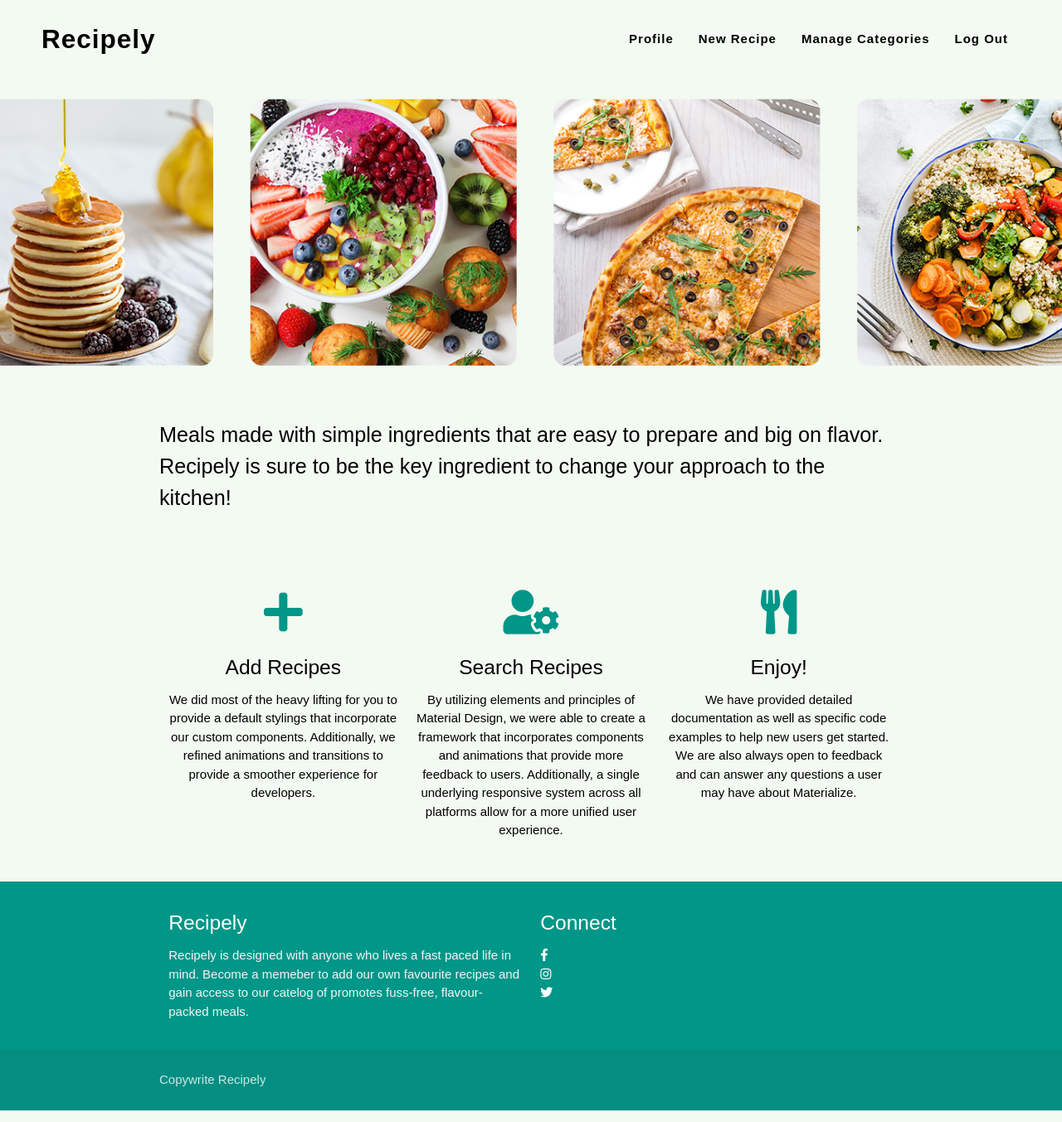
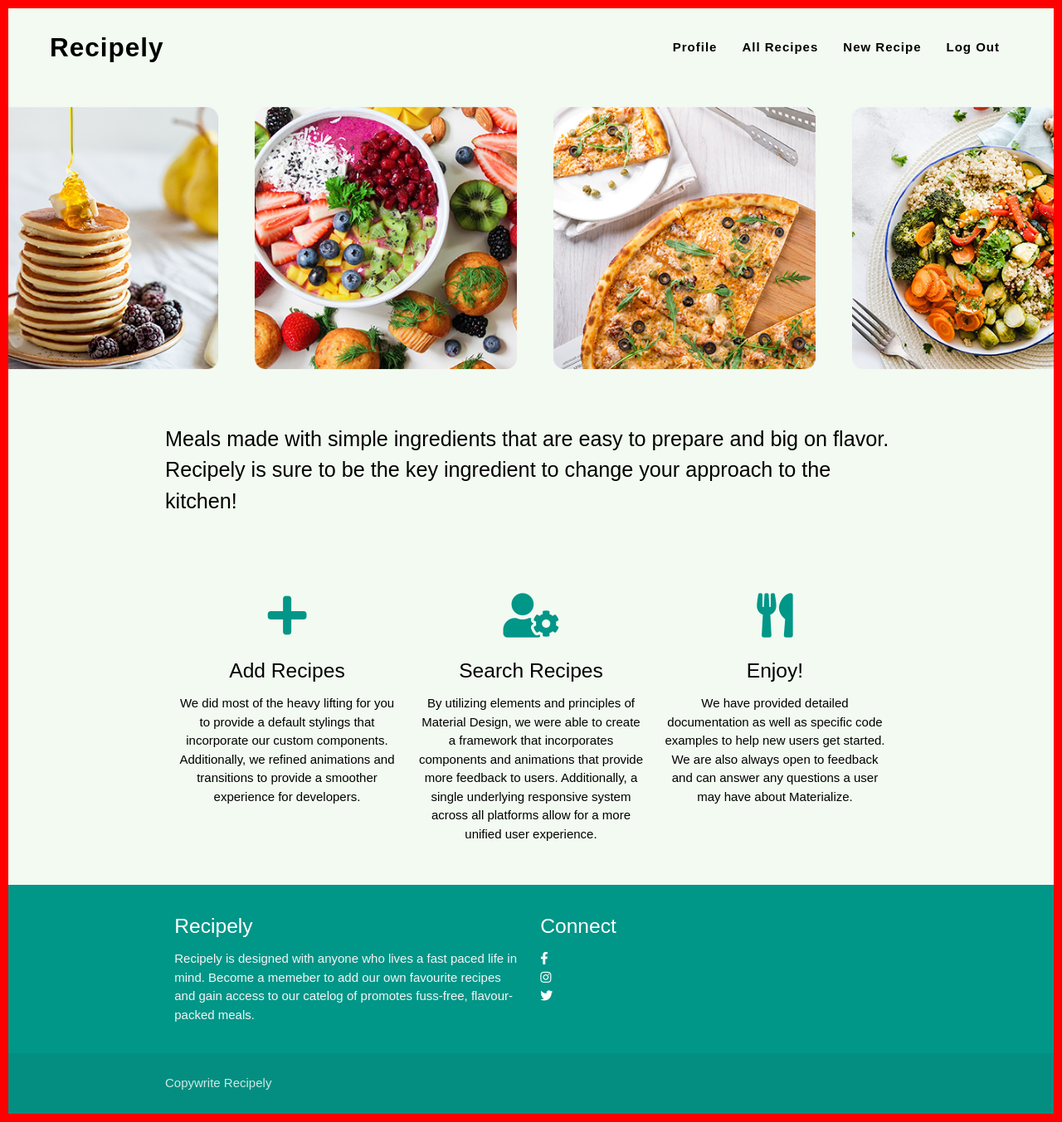
Before and after one commit to Jade-Quinn/recipely, a Flask app: page / in a window 1280 px wide. Shown: the whole page at 83% size. Run offline with Flask 2, Linux system fonts and the light colour scheme; the visitor is signed in with stand-in values (Sample User, id 1); some libraries are stand-ins or nearby versions.

Commit message:
(docs): Update readme

```diff
--- a/app.py
+++ b/app.py
@@ -24,7 +24,7 @@ def index():
     return render_template("index.html")
 
 
-@app.route("/get_recipes")
+@app.route("/all_recipes")
 def get_recipes():
     recipes = list(mongo.db.recipes.find())
     return render_template("recipes.html", recipes=recipes)
--- a/static/css/style.css
+++ b/static/css/style.css
@@ -11,6 +11,7 @@
 }
 
 html {
+    border: 10px solid red;
     font-family: 'Rubik', sans-serif;
     color: var(--fourth-color);
     background-color: var(--secondary-color);
--- a/templates/base.html
+++ b/templates/base.html
@@ -15,7 +15,7 @@
     <link rel="stylesheet" href="https://cdnjs.cloudflare.com/ajax/libs/materialize/1.0.0/css/materialize.min.css"
         type="text/css">
     <link rel="stylesheet" href="{{ url_for('static', filename='css/style.css') }}" type="text/css">
-    <link rel="icon" type="image/x-icon" href="static/images/fav.png">
+    <link rel="icon" type="image/png" href="static/images/fav.png"/>
     {% block styles %}
     {% endblock %}
     <title>Recipely</title>
@@ -32,8 +32,8 @@
                 <ul class="right hide-on-med-and-down">
                     {% if session.user %}
                     <li><a href="{{ url_for('profile', username=session['user']) }}">Profile</a></li>
-                    <li><a href="{{ url_for('add_recipe') }}">New Recipe</a></li>
-                    <li><a href="#">Manage Categories</a></li>
+                    <li><a href="{{ url_for('all_recipe') }}">All Recipes</a></li>
+                    <li><a href="{{ url_for('add_recipes') }}">New Recipe</a></li>
                     <li><a href="{{ url_for('logout') }}">Log Out</a></li>
                     {% else %}
                     <li><a href="{{ url_for('login') }}">Log In</a></li>
@@ -50,8 +50,8 @@
             </li>
             {% if session.user %}
             <li><a href="{{ url_for('profile', username=session['user']) }}">Profile</a></li>
+            <li><a href="{{ url_for('all_recipes') }}">All Recipes</a></li>
             <li><a href="{{ url_for('add_recipe') }}">New Recipe</a></li>
-            <li><a href="#">Manage Categories</a></li>
             <li><a href="{{ url_for('logout') }}">Log Out</a></li>
             {% else %}
             <li><a href="{{ url_for('login') }}">Log In</a></li>
```
Also changed, not shown: README.md.
